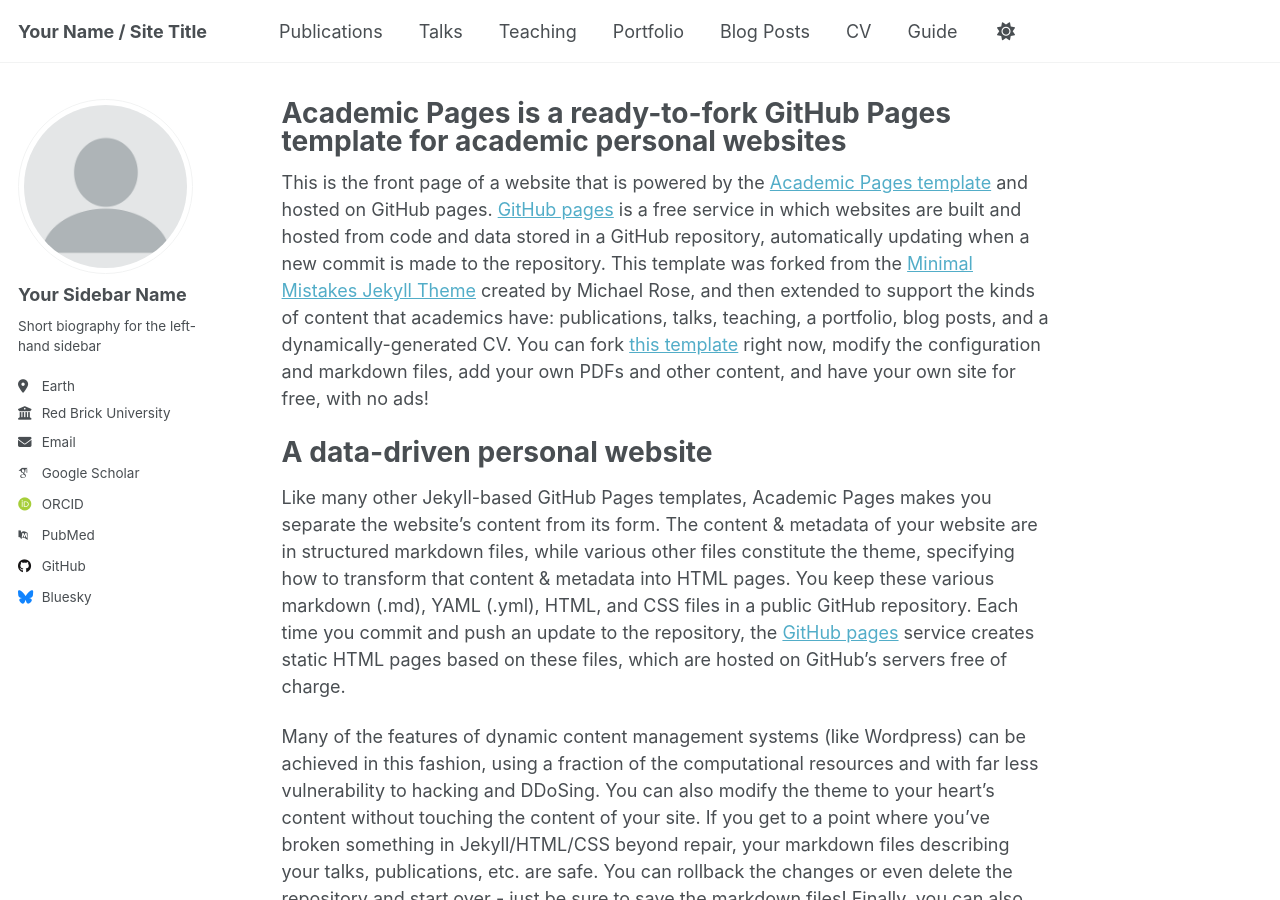
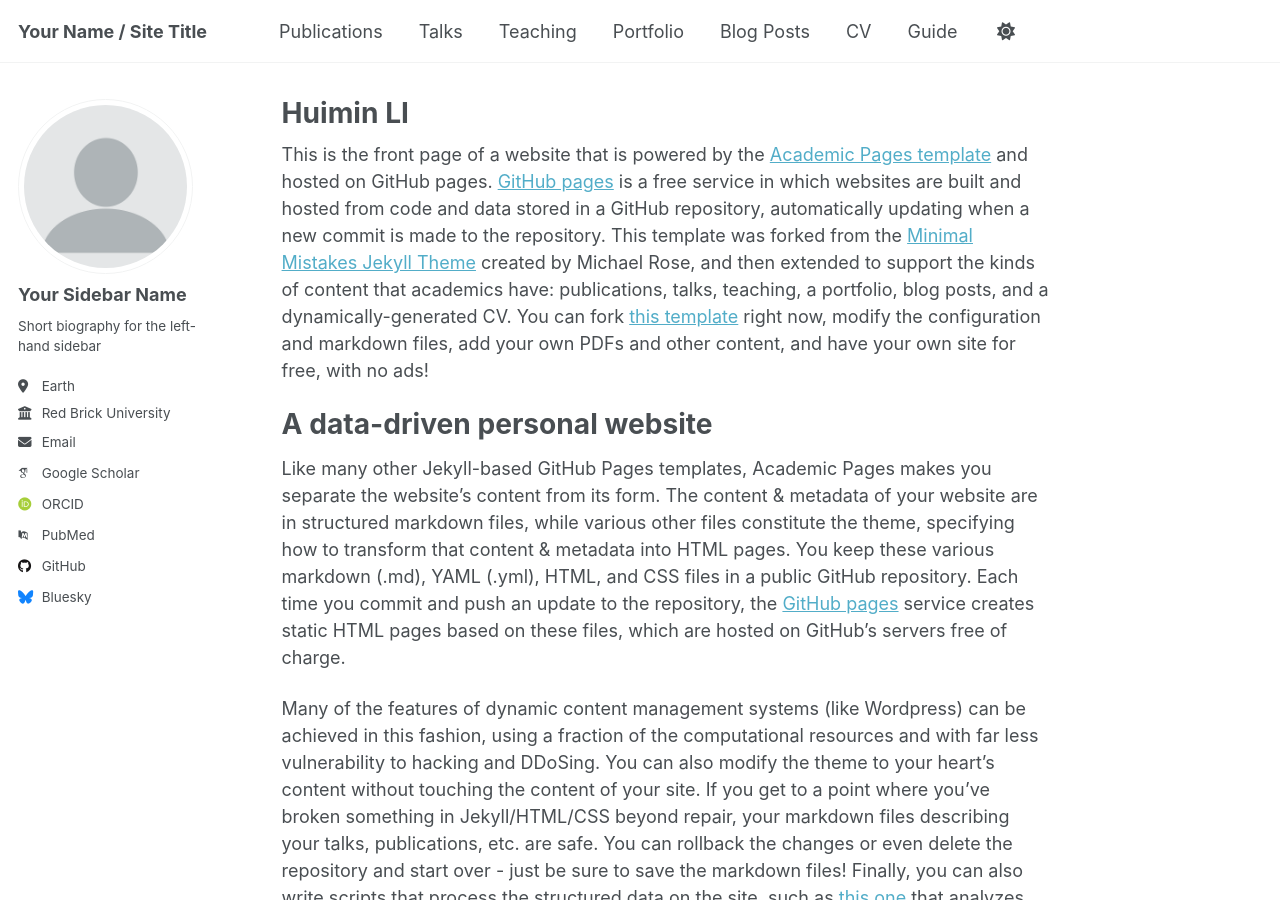
Before and after one commit to huiminLI36/huiminLI36.github.io, a Jekyll site: the page built from _pages/about.md, in a window 1280 px wide and 900 px high. Built offline with Jekyll 4.4.1, drawn with Linux system fonts in a browser that asks for light colours; some web fonts are replaced.

Commit message:
Update about.md

```diff
--- a/_pages/about.md
+++ b/_pages/about.md
@@ -1,6 +1,6 @@
 ---
 permalink: /
-title: "Academic Pages is a ready-to-fork GitHub Pages template for academic personal websites"
+title: "Huimin LI"
 author_profile: true
 redirect_from:
   - /about/
```
